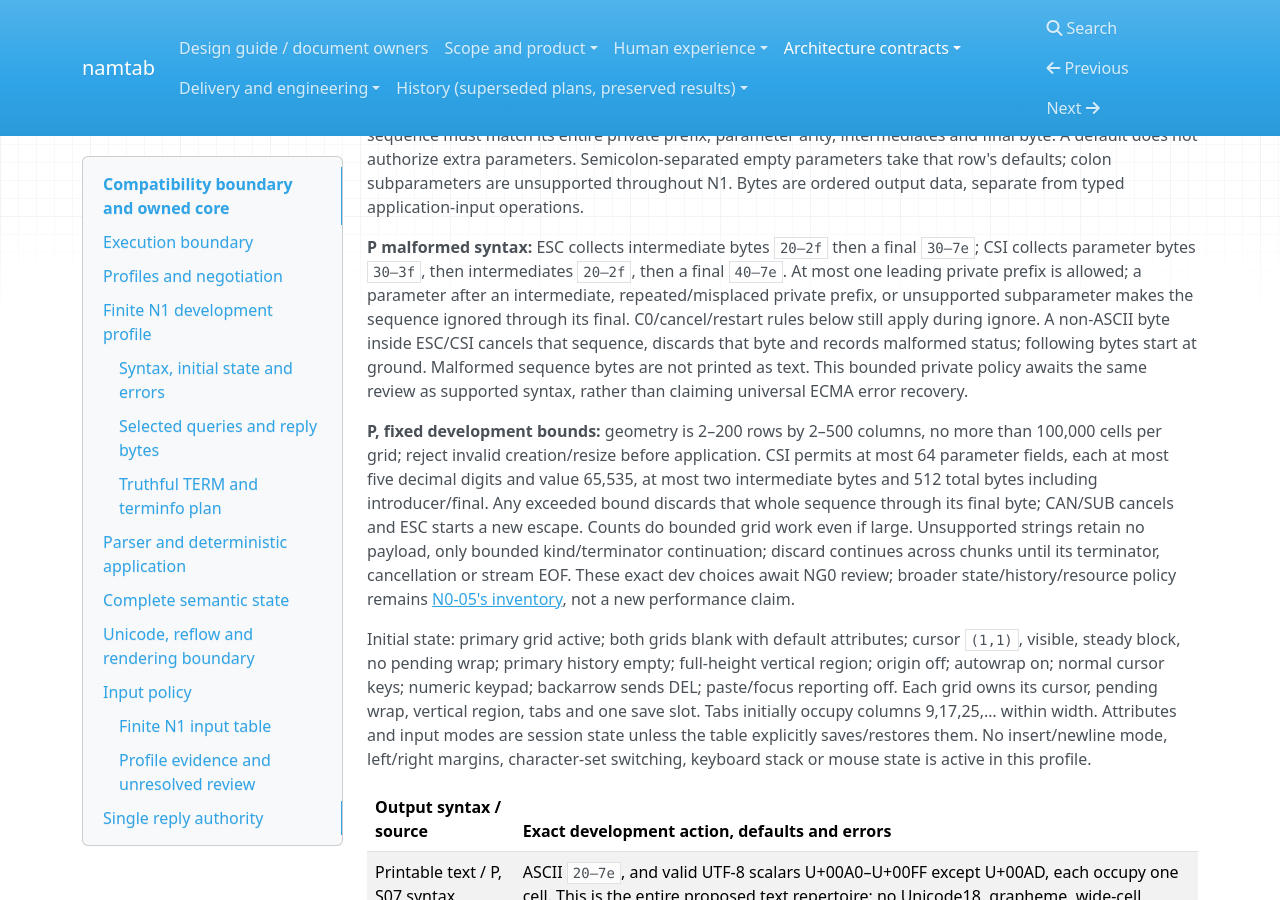
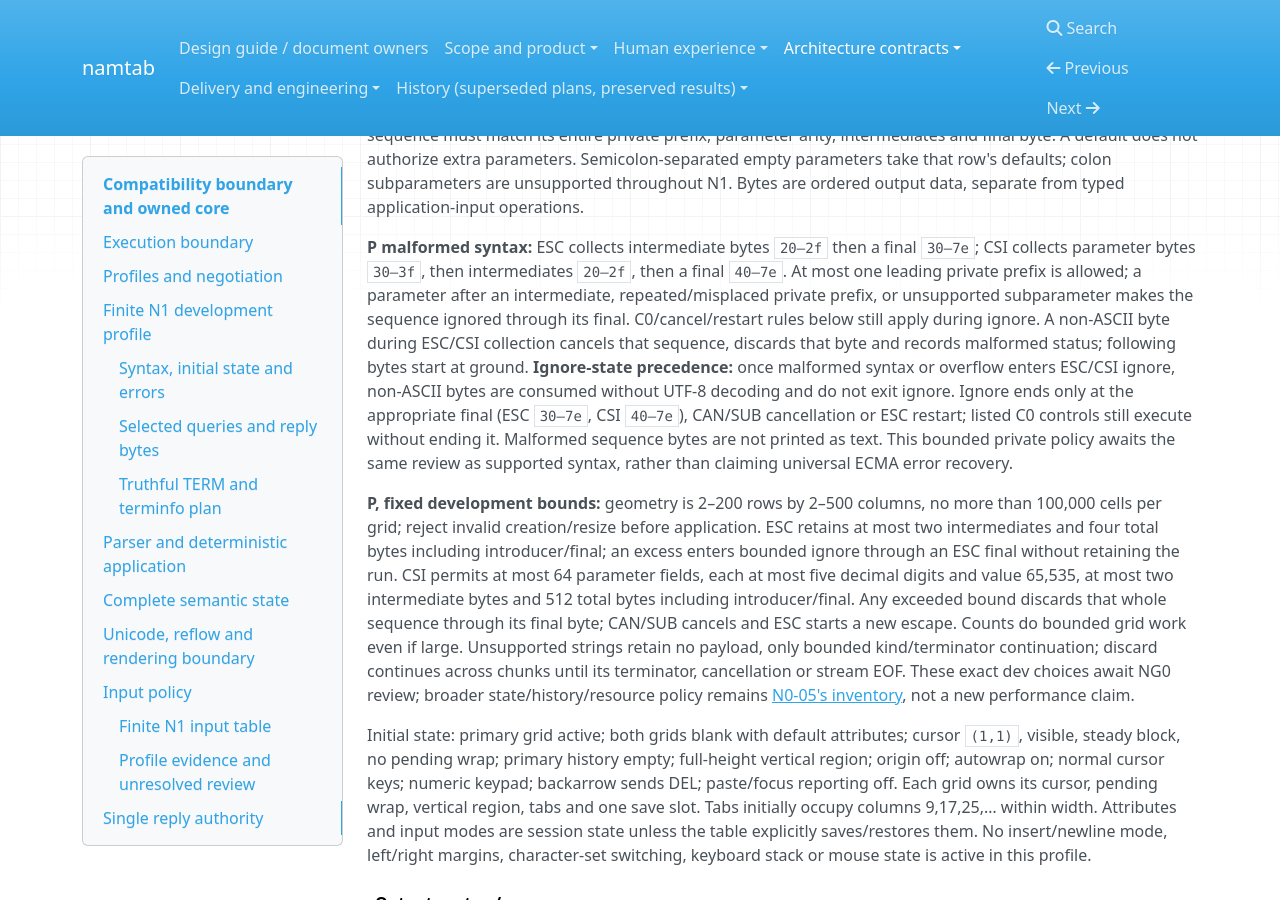
Before and after one commit to whoodes/namtab, an MkDocs documentation site: the page built from docs/engine/compatibility-and-core.md, in a window 1280 px wide and 900 px high, scrolled down 2509 px. Built offline with MkDocs 1.6.1, drawn with Linux system fonts in a browser that asks for light colours; nearby versions of some CDN libraries; some of the changed text lies outside the part shown.

Commit message:
Define malformed sequence recovery and alternate save-slot lifetime
Resolve the independent P2 counterexample by giving bounded ignore states precedence over non-ASCII cancellation. Add overflow and syntax-ignore continuation expectations; bound retained ESC intermediates and make alternate DECSC re-entry initialization explicit.

These are private development-profile drafting choices, not compatibility certification. Validation: strict MkDocs, local links, JSON/hex/geometry checks and historical fixture preservation pass; no parser implementation or runtime experiment.

```diff
--- a/docs/engine/compatibility-and-core.md
+++ b/docs/engine/compatibility-and-core.md
@@ -41,9 +41,9 @@
 
 Notation: `ESC=1b`, `CSI=1b 5b`, `SS3=1b 4f`, `ST=1b 5c`; spaces between tokens are explanatory, not bytes. Coordinates in this contract are one-based. `n` defaults to 1 when omitted or zero; `r,c` likewise. A supported sequence must match its entire private prefix, parameter arity, intermediates and final byte. A default does not authorize extra parameters. Semicolon-separated empty parameters take that row's defaults; colon subparameters are unsupported throughout N1. Bytes are ordered output data, separate from typed application-input operations.
 
-**P malformed syntax:** ESC collects intermediate bytes `20–2f` then a final `30–7e`; CSI collects parameter bytes `30–3f`, then intermediates `20–2f`, then a final `40–7e`. At most one leading private prefix is allowed; a parameter after an intermediate, repeated/misplaced private prefix, or unsupported subparameter makes the sequence ignored through its final. C0/cancel/restart rules below still apply during ignore. A non-ASCII byte inside ESC/CSI cancels that sequence, discards that byte and records malformed status; following bytes start at ground. Malformed sequence bytes are not printed as text. This bounded private policy awaits the same review as supported syntax, rather than claiming universal ECMA error recovery.
+**P malformed syntax:** ESC collects intermediate bytes `20–2f` then a final `30–7e`; CSI collects parameter bytes `30–3f`, then intermediates `20–2f`, then a final `40–7e`. At most one leading private prefix is allowed; a parameter after an intermediate, repeated/misplaced private prefix, or unsupported subparameter makes the sequence ignored through its final. C0/cancel/restart rules below still apply during ignore. A non-ASCII byte during ESC/CSI collection cancels that sequence, discards that byte and records malformed status; following bytes start at ground. **Ignore-state precedence:** once malformed syntax or overflow enters ESC/CSI ignore, non-ASCII bytes are consumed without UTF-8 decoding and do not exit ignore. Ignore ends only at the appropriate final (ESC `30–7e`, CSI `40–7e`), CAN/SUB cancellation or ESC restart; listed C0 controls still execute without ending it. Malformed sequence bytes are not printed as text. This bounded private policy awaits the same review as supported syntax, rather than claiming universal ECMA error recovery.
 
-**P, fixed development bounds:** geometry is 2–200 rows by 2–500 columns, no more than 100,000 cells per grid; reject invalid creation/resize before application. CSI permits at most 64 parameter fields, each at most five decimal digits and value 65,535, at most two intermediate bytes and 512 total bytes including introducer/final. Any exceeded bound discards that whole sequence through its final byte; CAN/SUB cancels and ESC starts a new escape. Counts do bounded grid work even if large. Unsupported strings retain no payload, only bounded kind/terminator continuation; discard continues across chunks until its terminator, cancellation or stream EOF. These exact dev choices await NG0 review; broader state/history/resource policy remains [N0-05's inventory](#complete-semantic-state), not a new performance claim.
+**P, fixed development bounds:** geometry is 2–200 rows by 2–500 columns, no more than 100,000 cells per grid; reject invalid creation/resize before application. ESC retains at most two intermediates and four total bytes including introducer/final; an excess enters bounded ignore through an ESC final without retaining the run. CSI permits at most 64 parameter fields, each at most five decimal digits and value 65,535, at most two intermediate bytes and 512 total bytes including introducer/final. Any exceeded bound discards that whole sequence through its final byte; CAN/SUB cancels and ESC starts a new escape. Counts do bounded grid work even if large. Unsupported strings retain no payload, only bounded kind/terminator continuation; discard continues across chunks until its terminator, cancellation or stream EOF. These exact dev choices await NG0 review; broader state/history/resource policy remains [N0-05's inventory](#complete-semantic-state), not a new performance claim.
 
 Initial state: primary grid active; both grids blank with default attributes; cursor `(1,1)`, visible, steady block, no pending wrap; primary history empty; full-height vertical region; origin off; autowrap on; normal cursor keys; numeric keypad; backarrow sends DEL; paste/focus reporting off. Each grid owns its cursor, pending wrap, vertical region, tabs and one save slot. Tabs initially occupy columns 9,17,25,… within width. Attributes and input modes are session state unless the table explicitly saves/restores them. No insert/newline mode, left/right margins, character-set switching, keyboard stack or mouse state is active in this profile.
 
@@ -64,7 +64,7 @@
 | `ESC H`, `CSI p g` / S07/S08, P | HTS sets a stop at the current column. TBC defaults `p=0`, removing that stop; `3` clears all stops; other values ignore with diagnostic. At most one field. Stops belong to their grid; setting a stop does not move the cursor. CHT/CBT and tab repetition are unsupported. |
 | `CSI ? p h/l` / S08, P | Exactly one field: set/reset 1 (application cursor keys), 6 (origin; home as DECSTBM), 7 (autowrap; clear pending wrap), 25 (cursor visible), 67 (backarrow sends BS when set, DEL when reset), 1004 (focus reports), 2004 (bracketed paste), or 1049 (buffer transition below). Unsupported/multiple/empty mode fields ignore the whole sequence with diagnostic; no guessed combined modes. ANSI `CSI ... h/l`, `?47/1047/1048`, mouse, synchronized output and mode save/restore are excluded. |
 | `ESC =`, `ESC >` / S08, P | Select application/numeric keypad respectively. Neither changes cursor-key mode, physical NumLock or the active buffer. `?66` and xterm NumLock controls are unsupported aliases. |
-| `CSI ?1049h/l` / S08, P | First `h` on primary saves its cursor/pending/attributes/origin/autowrap in a **dedicated return slot**, preserving its ordinary DECSC slot; activates and clears alternate with cursor `(1,1)`, full region, initial tabs/default attributes/origin off/autowrap on. Input modes otherwise survive. Repeated `h` on alternate is a no-op, not a stack push or clear. First `l` on alternate returns to unchanged primary cells/region/tabs/ordinary save slot and restores the return slot fields with clamping; discards alternate contents and invalidates the return slot. If reset/resize invalidated that slot, retain primary cursor and current attributes/origin/autowrap instead, clamping the cursor. Repeated `l` on primary is a no-op. Alternate scrolling adds no primary history. This dedicated-slot policy is a declared choice, not universal xterm behavior. |
+| `CSI ?1049h/l` / S08, P | First `h` on primary saves its cursor/pending/attributes/origin/autowrap in a **dedicated return slot**, preserving its ordinary DECSC slot; activates and clears alternate with cursor `(1,1)`, full region, initial tabs/default attributes/origin off/autowrap on and its ordinary DECSC slot reset to the initial slot. The alternate slot is discarded on exit; no prior visit is restored. Input modes otherwise survive. Repeated `h` on alternate is a no-op, not a stack push or clear. First `l` on alternate returns to unchanged primary cells/region/tabs/ordinary save slot and restores the return slot fields with clamping; discards alternate contents and invalidates the return slot. If reset/resize invalidated that slot, retain primary cursor and current attributes/origin/autowrap instead, clamping the cursor. Repeated `l` on primary is a no-op. Alternate scrolling adds no primary history. This dedicated-slot policy is a declared choice, not universal xterm behavior. |
 | `ESC c` / S08, P | RIS returns to the entire initial state above at the current geometry, clears both grids/history/save/return slots and parser text continuation, and emits no reply. It does not recreate a process, change termios, grant input, reset service epochs or clear prior evidence. |
 | `CSI ! p` / S08 syntax, P action | Exact DECSTR, no parameters: preserve both grids/history/cursors/tabs/save slots and active buffer, clear both pending-wrap flags, reset both regions to full height; default attributes, origin off/autowrap on, visible cursor, normal cursor/numeric keypad, DEL backarrow, focus/paste off. Invalidate any 1049 return slot; on later `1049l`, return to primary's retained cursor without restoring old attributes/modes. Deliberately specified soft reset, no reply. |
 | Unsupported ESC/CSI/string / P | Consume/ignore a well-formed unsupported sequence with saturating diagnostics, no glyph/reply/host action. OSC (`ESC ]`) ends at BEL or ST; DCS/APC/PM/SOS (`ESC P/_/^/X`) end only at ST. Retain a pending ESC until the next byte decides ST; otherwise remain discarding. CAN/SUB cancels. EOF discards an incomplete escape/CSI/string and records incomplete status; no invented terminator. Newlines and controls inside discarded strings never execute. |
```
Also changed, not shown: 1 other file.
